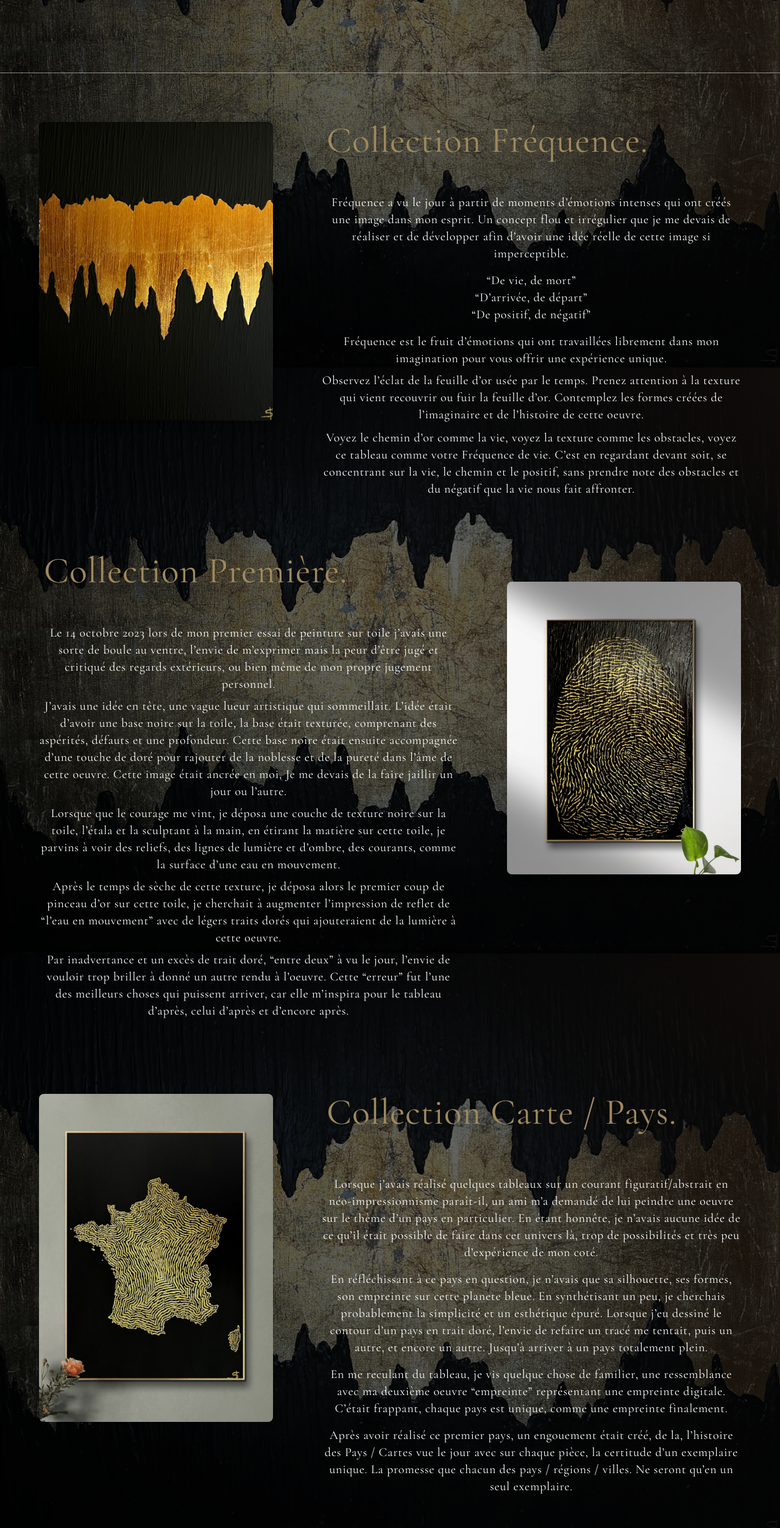
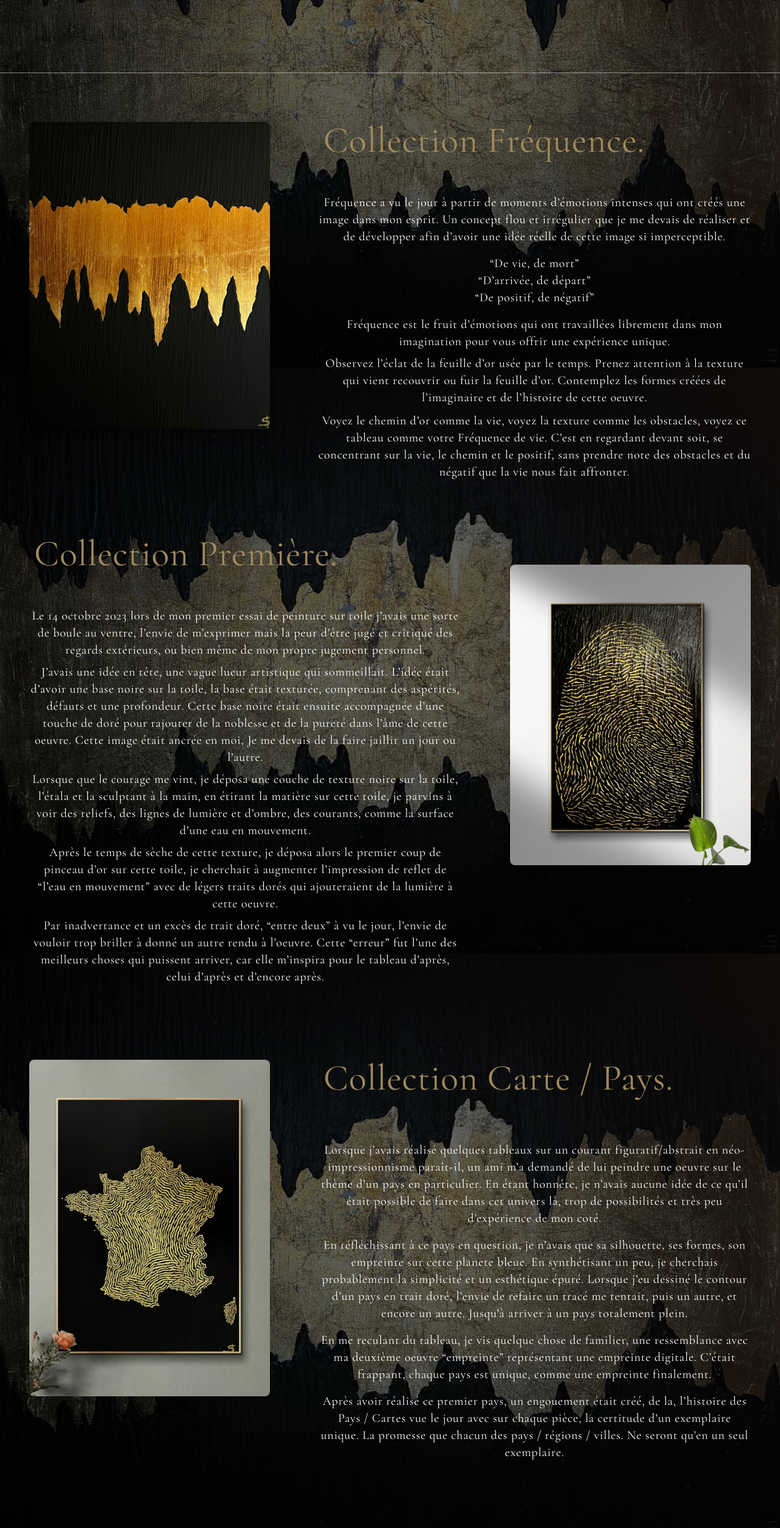
Before and after one commit to RKcodage/simple-art, a React (Vite) app: page / in a window 1280 px wide. Shown: the part 2280-4786 px from the top of the page at 61% size. Built offline with nearby package versions, Linux system fonts and the light colour scheme.

Commit message:
Corrections padding for cretations

```diff
--- a/src/components/Creations.jsx
+++ b/src/components/Creations.jsx
@@ -4,7 +4,7 @@ const Creations = () => {
   return (
     <div className="bg-black/60 w-full min-h-[100vh] bg-cover bg-center bg-no-repeat px-12 items-center border-b border-white/50" id='creations'>
 
-      <div className="flex justify-center md:flex-row px-4 pt-[80px]">
+      <div className="flex justify-center md:flex-row pt-[80px]">
 
         <div className="w-full md:w-1/2 lg:w-1/3">
           <img
@@ -29,7 +29,7 @@ const Creations = () => {
         </div>
       </div>
 
-      <div className="flex justify-center md:flex-row px-4 pt-[80px] pb-8">
+      <div className="flex justify-center md:flex-row pt-[80px] pb-8">
 
       <div className="flex-1 mr-20">
           <h2 className="text-6xl text-menuYellow mb-12 pl-2">Collection Première.</h2>
@@ -55,7 +55,7 @@ const Creations = () => {
         </div>
       </div>
 
-      <div className="flex justify-center md:flex-row px-4 pt-[80px] pb-8">
+      <div className="flex justify-center md:flex-row pt-[80px] pb-8">
 
         {/* // Image */}
         <div className="w-full md:w-1/2 lg:w-1/3">
@@ -77,7 +77,7 @@ const Creations = () => {
             </div>
         </div>
       </div>
-      <div className="flex justify-center md:flex-row px-4 pt-[80px] pb-[80px]">
+      <div className="flex justify-center md:flex-row pt-[80px] pb-[80px]">
 
       <div className="flex-1 mr-20">
           <h2 className="text-6xl text-menuYellow mb-20 pl-2">Collection Abstraite.</h2>
```
